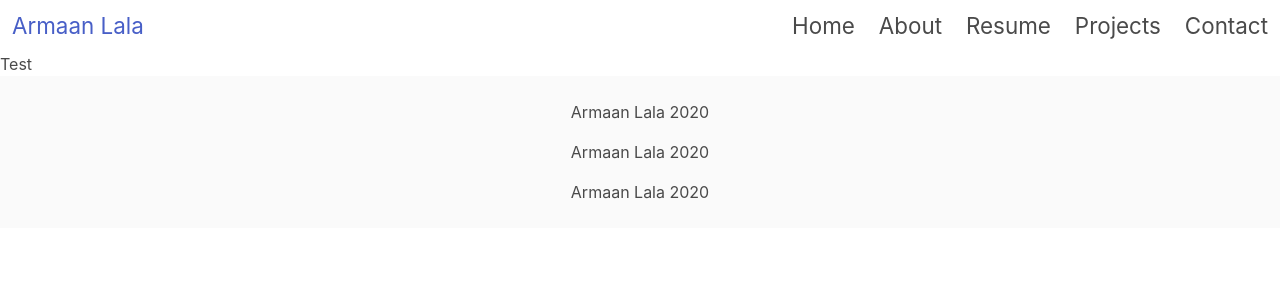
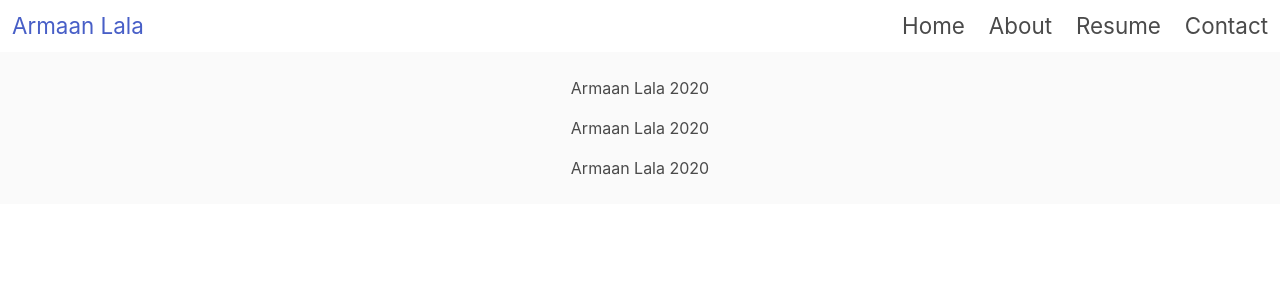
Before and after one commit to ArmaanLala/Portfolio, a Vue app: page /projects in a window 1280 px wide. Shown: the top 300 px of the page. Built offline with nearby package versions, Linux system fonts and the light colour scheme.

Commit message:
Fixing formatting

```diff
--- a/src/App.vue
+++ b/src/App.vue
@@ -29,9 +29,9 @@
           <router-link to="/resume" class="navbar-item">
            Resume
           </router-link>
-          <router-link to="/projects" class="navbar-item">
+          <!-- <router-link to="/projects" class="navbar-item">
            Projects
-          </router-link>
+          </router-link> -->
           <router-link to="/contact" class="navbar-item">
            Contact
           </router-link>
--- a/src/router/index.js
+++ b/src/router/index.js
@@ -26,14 +26,14 @@
     // which is lazy-loaded when the route is visited.
     component: () => import(/* webpackChunkName: "about" */ '../views/Resume.vue')
   },
-  {
-    path: '/projects',
-    name: 'Projects',
-    // route level code-splitting
-    // this generates a separate chunk (about.[hash].js) for this route
-    // which is lazy-loaded when the route is visited.
-    component: () => import(/* webpackChunkName: "about" */ '../views/Projects.vue')
-  }
+  // {
+  //   path: '/projects',
+  //   name: 'Projects',
+  //   // route level code-splitting
+  //   // this generates a separate chunk (about.[hash].js) for this route
+  //   // which is lazy-loaded when the route is visited.
+  //   component: () => import(/* webpackChunkName: "about" */ '../views/Projects.vue')
+  // }
 ]
 
 const router = new VueRouter({
--- a/src/views/About.vue
+++ b/src/views/About.vue
@@ -475,10 +475,6 @@
 .tech-box-title {
   margin-top: 1.5rem;
 }
-figure {
-  /* display: block; */
-  /* margin: auto; */
-}
 
 .colp {
   text-align: center;
```
